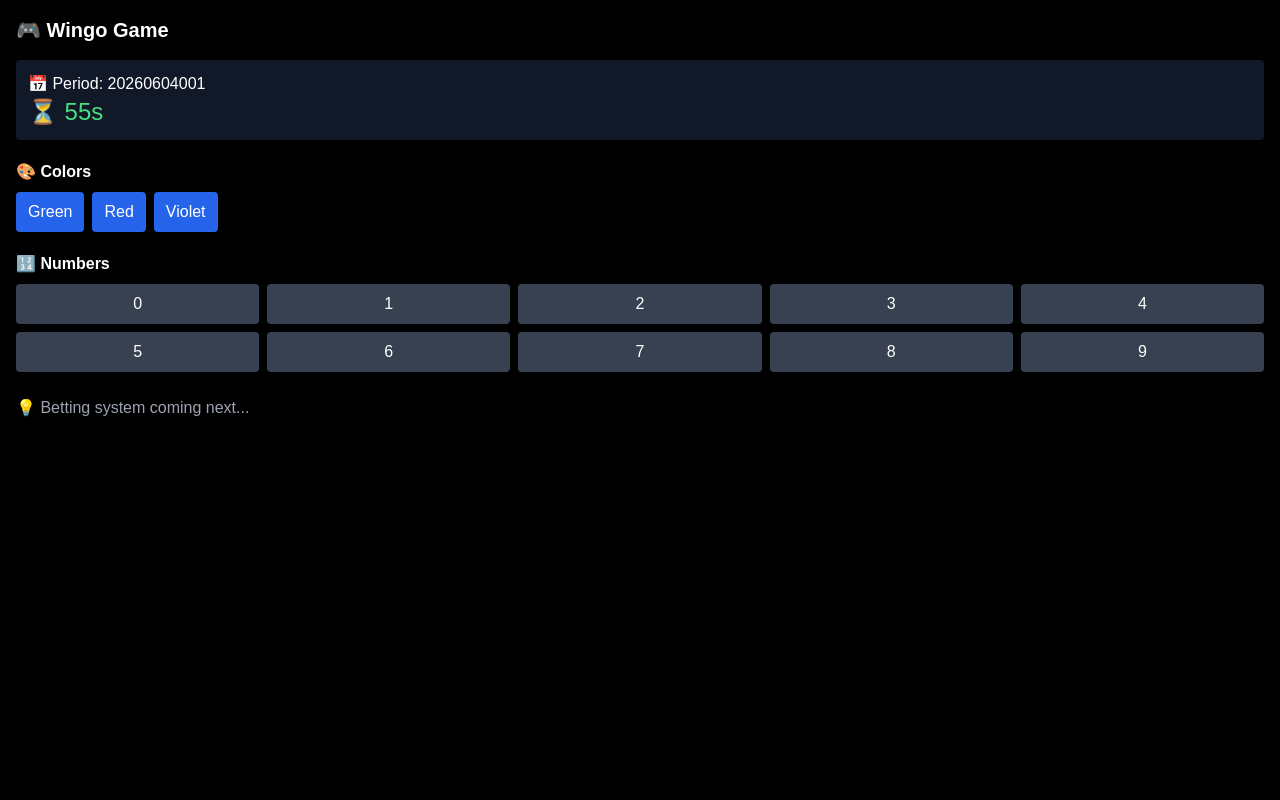
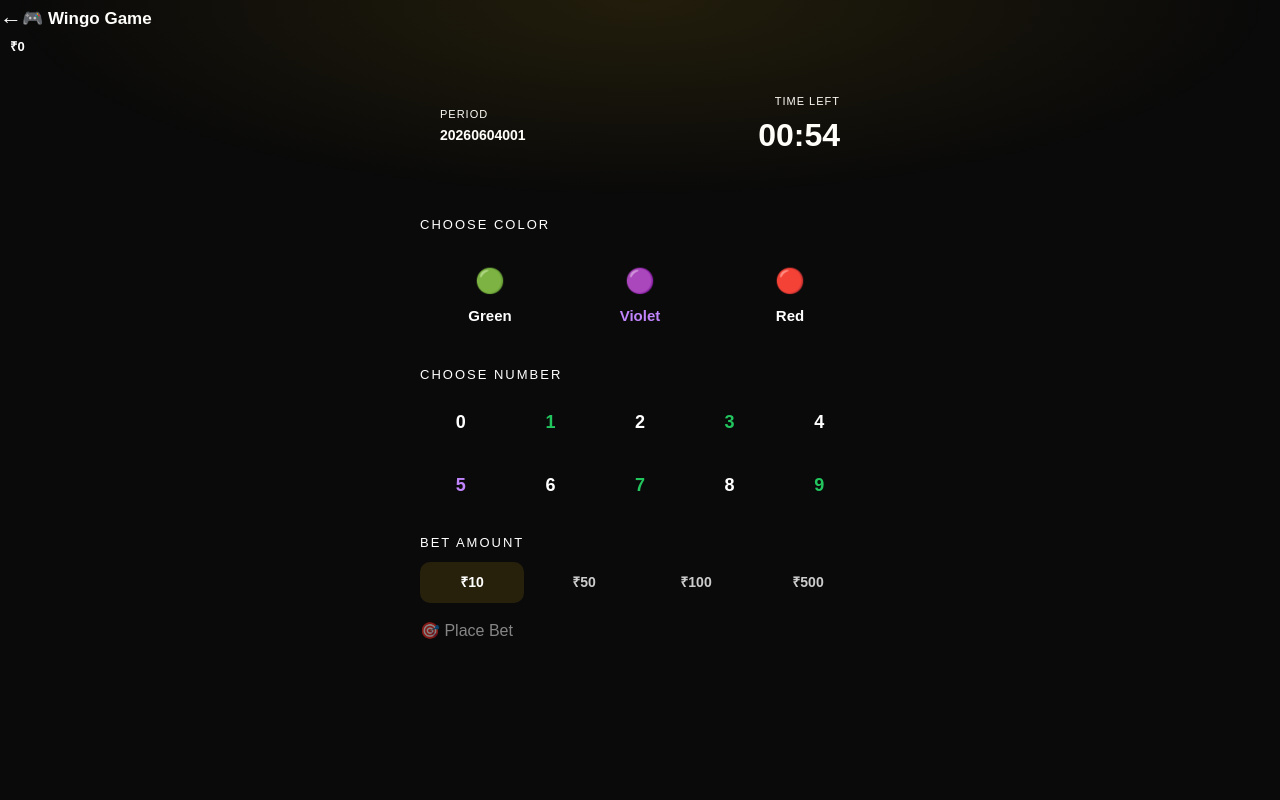
Before and after one commit to sohilcodes/wingo-frontend, a Next.js app: page /game in a window 1280 px wide. Shown: the top 800 px of the page. Built offline with nearby package versions, Linux system fonts and the light colour scheme; sample sign-in values are in the browser's storage.

Commit message:
Update page.tsx

```diff
--- a/app/game/page.tsx
+++ b/app/game/page.tsx
@@ -1,65 +1,191 @@
 "use client";
 
+import Link from "next/link";
 import { useEffect, useState } from "react";
+import { useRouter } from "next/navigation";
+import axios from "axios";
+
+const API = "https://wingo-backend-gtqa.onrender.com";
 
 export default function Game() {
+  const router = useRouter();
+  const [user, setUser] = useState<any>(null);
   const [time, setTime] = useState(60);
   const [period, setPeriod] = useState("");
+  const [selected, setSelected] = useState<string | null>(null);
+  const [betAmt, setBetAmt] = useState(10);
+  const [loading, setLoading] = useState(false);
 
   useEffect(() => {
-    const id = setInterval(() => {
-      setTime((prev) => {
-        if (prev <= 1) return 60;
-        return prev - 1;
-      });
-    }, 1000);
+    const u = localStorage.getItem("user");
+    if (!u) { router.push("/"); return; }
+    setUser(JSON.parse(u));
 
-    // period id generate
     const p = new Date().toISOString().slice(0, 10).replace(/-/g, "") + "001";
     setPeriod(p);
 
+    const id = setInterval(() => {
+      setTime(prev => prev <= 1 ? 60 : prev - 1);
+    }, 1000);
     return () => clearInterval(id);
   }, []);
 
-  const colors = ["Green", "Red", "Violet"];
+  const placeBet = async () => {
+    if (!selected) return alert("Please select a color or number first");
+    if (time < 5) return alert("Betting closed! Wait for next round.");
+    setLoading(true);
+    try {
+      const token = localStorage.getItem("token");
+      const res = await axios.post(`${API}/api/game/bet`, {
+        userId: user?.id, type: "color", value: selected, amount: betAmt, period_id: period
+      }, { headers: { Authorization: `Bearer ${token}` } });
+      alert(res.data?.success ? `✅ Bet placed: ₹${betAmt} on ${selected}` : (res.data?.error || "Bet Failed"));
+    } catch (err: any) {
+      alert(err?.response?.data?.error || "Network Error");
+    } finally {
+      setLoading(false);
+    }
+  };
+
+  const colors = [
+    { name: "Green", emoji: "🟢", color: "var(--green)", bg: "rgba(0,208,132,0.15)" },
+    { name: "Violet", emoji: "🟣", color: "#c084fc", bg: "rgba(155,89,255,0.15)" },
+    { name: "Red", emoji: "🔴", color: "var(--red)", bg: "rgba(255,69,96,0.15)" },
+  ];
   const numbers = [0,1,2,3,4,5,6,7,8,9];
+  const numColors = ["var(--red)","#22c55e","var(--red)","#22c55e","var(--red)","#c084fc","var(--red)","#22c55e","var(--red)","#22c55e"];
 
   return (
-    <div className="min-h-screen bg-black text-white p-4">
+    <div style={{ minHeight: "100vh", background: "var(--bg)", paddingBottom: 90 }}>
+      <div style={{
+        position: "fixed", top: 0, left: 0, right: 0, height: "200px",
+        background: "radial-gradient(ellipse at 50% 0%, rgba(245,197,24,0.1) 0%, transparent 70%)",
+        pointerEvents: "none"
+      }} />
 
-      <h1 className="text-xl font-bold">🎮 Wingo Game</h1>
-
-      <div className="mt-4 bg-gray-900 p-3 rounded">
-        <p>📅 Period: {period}</p>
-        <p className={time <= 10 ? "text-red-500 text-2xl" : "text-green-400 text-2xl"}>
-          ⏳ {time}s
-        </p>
+      {/* Header */}
+      <div className="top-header">
+        <button onClick={() => router.push("/home")} style={{ color: "var(--gold)", background: "none", border: "none", fontSize: 22 }}>←</button>
+        <span style={{ fontFamily: "'Orbitron', sans-serif", fontSize: 17, fontWeight: 700, color: "#fff" }}>🎮 Wingo Game</span>
+        <div style={{ background: "var(--bg3)", border: "1px solid var(--border)", borderRadius: 8, padding: "4px 10px", fontSize: 13, color: "var(--gold)", fontWeight: 600 }}>
+          ₹{(user?.balance ?? 0).toLocaleString("en-IN")}
+        </div>
       </div>
 
-      {/* COLORS */}
-      <h2 className="mt-5 font-bold">🎨 Colors</h2>
-      <div className="flex gap-2 mt-2">
-        {colors.map((c) => (
-          <button key={c} className="bg-blue-600 px-3 py-2 rounded">
-            {c}
+      <div style={{ padding: "16px 20px", maxWidth: 480, margin: "0 auto" }} className="fade-up">
+
+        {/* Period + Timer */}
+        <div className="glass-card" style={{ padding: "16px 20px", marginBottom: 16, display: "flex", justifyContent: "space-between", alignItems: "center" }}>
+          <div>
+            <div style={{ fontSize: 11, color: "var(--text-muted)", textTransform: "uppercase", letterSpacing: 1 }}>Period</div>
+            <div style={{ fontFamily: "'Orbitron', sans-serif", fontSize: 14, fontWeight: 700, color: "#fff", marginTop: 2 }}>{period}</div>
+          </div>
+          <div style={{ textAlign: "right" }}>
+            <div style={{ fontSize: 11, color: "var(--text-muted)", textTransform: "uppercase", letterSpacing: 1 }}>Time Left</div>
+            <div style={{
+              fontFamily: "'Orbitron', sans-serif", fontSize: 32, fontWeight: 900,
+              color: time <= 10 ? "var(--red)" : "var(--green)",
+              marginTop: 2
+            }}>
+              {String(Math.floor(time / 60)).padStart(2, "0")}:{String(time % 60).padStart(2, "0")}
+            </div>
+          </div>
+        </div>
+
+        {/* Timer bar */}
+        <div style={{ height: 4, background: "var(--bg3)", borderRadius: 2, marginBottom: 20, overflow: "hidden" }}>
+          <div style={{
+            height: "100%", width: `${(time / 60) * 100}%`,
+            background: time <= 10 ? "var(--red)" : "linear-gradient(90deg, var(--gold), var(--green))",
+            borderRadius: 2, transition: "width 1s linear, background 0.3s"
+          }} />
+        </div>
+
+        {/* Colors */}
+        <div style={{ fontSize: 13, color: "var(--text-muted)", textTransform: "uppercase", letterSpacing: 2, marginBottom: 10 }}>
+          Choose Color
+        </div>
+        <div style={{ display: "grid", gridTemplateColumns: "1fr 1fr 1fr", gap: 10, marginBottom: 20 }}>
+          {colors.map(c => (
+            <button key={c.name} onClick={() => setSelected(c.name.toLowerCase())}
+              style={{
+                padding: "18px 8px", borderRadius: 14, fontWeight: 700, fontSize: 15,
+                border: `2px solid ${selected === c.name.toLowerCase() ? c.color : "var(--border)"}`,
+                background: selected === c.name.toLowerCase() ? c.bg : "var(--card)",
+                color: c.color, transition: "all 0.15s",
+                display: "flex", flexDirection: "column", alignItems: "center", gap: 6
+              }}>
+              <span style={{ fontSize: 24 }}>{c.emoji}</span>
+              {c.name}
             </button>
           ))}
         </div>
 
-      {/* NUMBERS */}
-      <h2 className="mt-5 font-bold">🔢 Numbers</h2>
-      <div className="grid grid-cols-5 gap-2 mt-2">
-        {numbers.map((n) => (
-          <button key={n} className="bg-gray-700 p-2 rounded">
+        {/* Numbers */}
+        <div style={{ fontSize: 13, color: "var(--text-muted)", textTransform: "uppercase", letterSpacing: 2, marginBottom: 10 }}>
+          Choose Number
+        </div>
+        <div style={{ display: "grid", gridTemplateColumns: "repeat(5, 1fr)", gap: 8, marginBottom: 20 }}>
+          {numbers.map(n => (
+            <button key={n} onClick={() => setSelected(String(n))}
+              style={{
+                padding: "14px 0", borderRadius: 12, fontWeight: 900,
+                fontFamily: "'Orbitron', sans-serif", fontSize: 18,
+                border: `2px solid ${selected === String(n) ? numColors[n] : "var(--border)"}`,
+                background: selected === String(n) ? `${numColors[n]}20` : "var(--card)",
+                color: numColors[n], transition: "all 0.15s"
+              }}>
               {n}
             </button>
           ))}
         </div>
 
-      <div className="mt-6 text-gray-400">
-        💡 Betting system coming next...
+        {/* Bet Amount */}
+        <div style={{ fontSize: 13, color: "var(--text-muted)", textTransform: "uppercase", letterSpacing: 2, marginBottom: 10 }}>
+          Bet Amount
+        </div>
+        <div style={{ display: "grid", gridTemplateColumns: "repeat(4, 1fr)", gap: 8, marginBottom: 16 }}>
+          {[10, 50, 100, 500].map(a => (
+            <button key={a} onClick={() => setBetAmt(a)}
+              style={{
+                padding: "10px 0", borderRadius: 10, fontWeight: 700, fontSize: 14,
+                border: `1px solid ${betAmt === a ? "var(--gold)" : "var(--border)"}`,
+                background: betAmt === a ? "rgba(245,197,24,0.12)" : "var(--card)",
+                color: betAmt === a ? "var(--gold)" : "#ccc", transition: "all 0.15s"
+              }}>
+              ₹{a}
+            </button>
+          ))}
         </div>
 
+        {/* Selected summary */}
+        {selected && (
+          <div style={{
+            background: "rgba(245,197,24,0.06)", border: "1px solid var(--border)",
+            borderRadius: 12, padding: "12px 16px", marginBottom: 16,
+            display: "flex", justifyContent: "space-between", alignItems: "center"
+          }}>
+            <span style={{ color: "var(--text-muted)", fontSize: 13 }}>Your Bet:</span>
+            <span style={{ color: "var(--gold)", fontWeight: 700, fontSize: 15 }}>
+              ₹{betAmt} on {selected.charAt(0).toUpperCase() + selected.slice(1)}
+            </span>
+          </div>
+        )}
+
+        <button onClick={placeBet} disabled={loading || !selected || time < 5} className="btn-gold"
+          style={{ opacity: (!selected || time < 5) ? 0.5 : 1 }}>
+          {loading ? "Placing bet..." : time < 5 ? "⏳ Betting Closed" : "🎯 Place Bet"}
+        </button>
+      </div>
+
+      {/* Bottom Nav */}
+      <div className="bottom-nav">
+        <Link href="/home" className="nav-item"><svg viewBox="0 0 24 24" fill="currentColor"><path d="M10 20v-6h4v6h5v-8h3L12 3 2 12h3v8z"/></svg><span>Home</span></Link>
+        <Link href="/deposit" className="nav-item"><svg viewBox="0 0 24 24" fill="currentColor"><path d="M12 2C6.48 2 2 6.48 2 12s4.48 10 10 10 10-4.48 10-10S17.52 2 12 2zm1 15h-2v-4H7l5-5 5 5h-4v4z"/></svg><span>Deposit</span></Link>
+        <Link href="/game" className="nav-item active"><svg viewBox="0 0 24 24" fill="currentColor"><path d="M21 6H3c-1.1 0-2 .9-2 2v8c0 1.1.9 2 2 2h18c1.1 0 2-.9 2-2V8c0-1.1-.9-2-2-2zm-10 7H8v3H6v-3H3v-2h3V8h2v3h3v2zm4.5 2c-.83 0-1.5-.67-1.5-1.5S14.67 12 15.5 12s1.5.67 1.5 1.5-.67 1.5-1.5 1.5zm4-3c-.83 0-1.5-.67-1.5-1.5S18.67 9 19.5 9s1.5.67 1.5 1.5-.67 1.5-1.5 1.5z"/></svg><span>Game</span></Link>
+        <Link href="/withdraw" className="nav-item"><svg viewBox="0 0 24 24" fill="currentColor"><path d="M12 2C6.48 2 2 6.48 2 12s4.48 10 10 10 10-4.48 10-10S17.52 2 12 2zm1 15h-2v-4H7l5-5 5 5h-4v4z" transform="rotate(180 12 12)"/></svg><span>Withdraw</span></Link>
+        <Link href="/profile" className="nav-item"><svg viewBox="0 0 24 24" fill="currentColor"><path d="M12 12c2.21 0 4-1.79 4-4s-1.79-4-4-4-4 1.79-4 4 1.79 4 4 4zm0 2c-2.67 0-8 1.34-8 4v2h16v-2c0-2.66-5.33-4-8-4z"/></svg><span>Profile</span></Link>
+      </div>
     </div>
   );
       }
```
Lines whose indentation alone changed are shown as unchanged.
